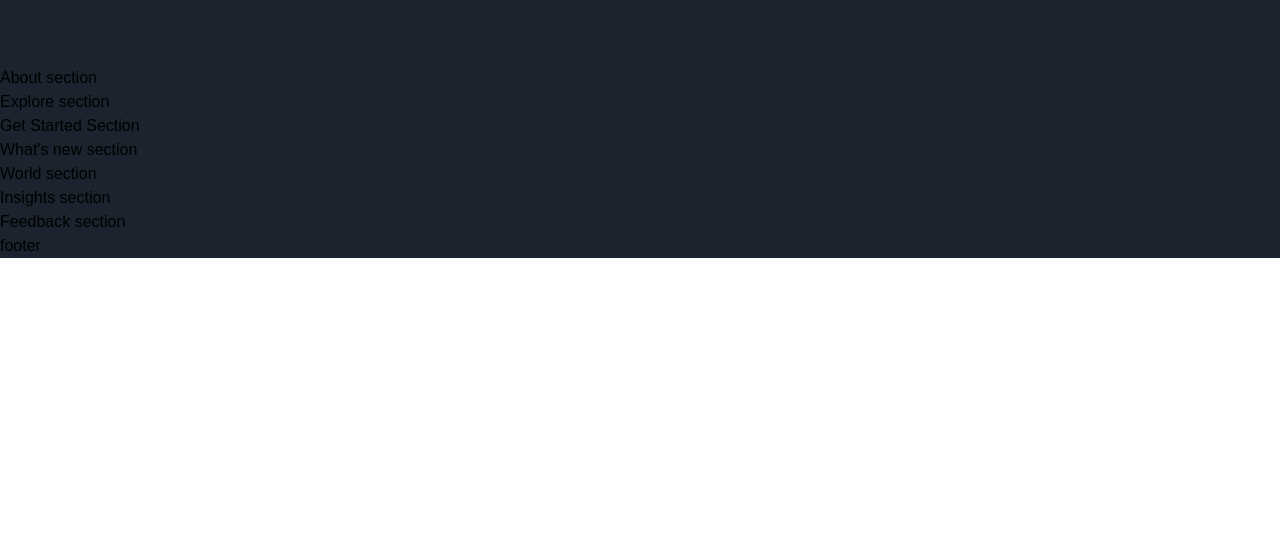
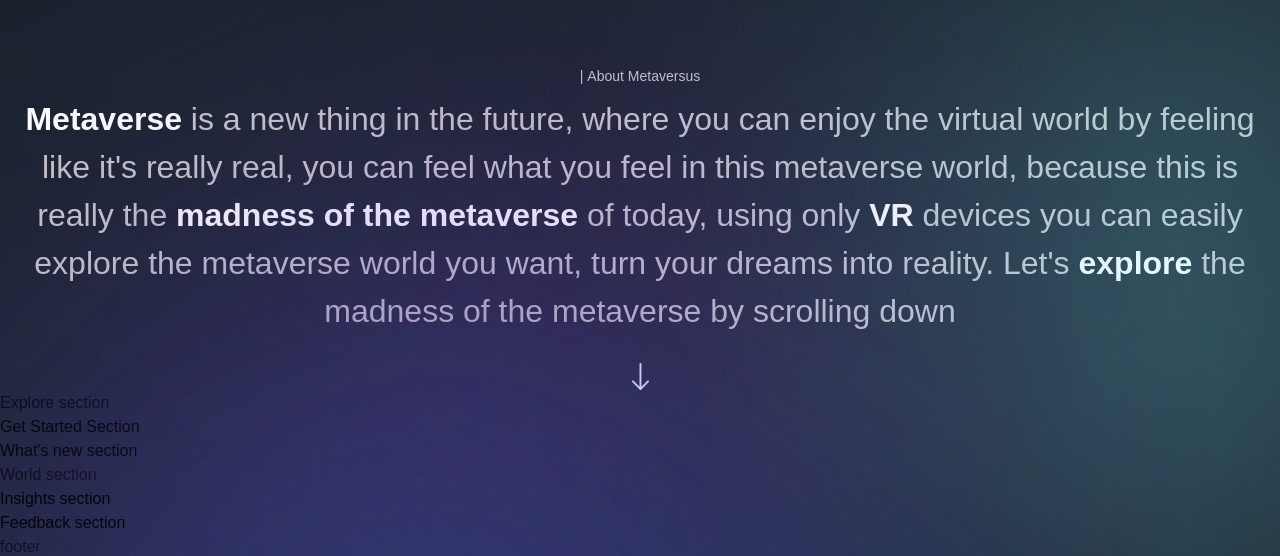
Before and after one commit to superheungdo/metaversus-clone, a Next.js app: page / in a window 1280 px wide. Shown: the part 1038-1594 px from the top of the page. Before the commit the page ends 1296 px from the top, so only its background shows below. Built offline with nearby package versions, Linux system fonts and the light colour scheme; a web font is replaced by a local one.

Commit message:
Update About

```diff
--- a/app/page.js
+++ b/app/page.js
@@ -14,13 +14,27 @@
   <div className="bg-primary-black overflow-hidden">
     <Navbar />
     <Hero />
+
+    <div className="relative">
       <About />
+      <div className="gradient-03 z-0" />
       <Explore />
+    </div>
+
+    <div className="relative">
       <GetStarted />
+      <div className="gradient-04 z-0" />
       <WhatsNew />
+    </div>
+
     <World />
+
+    <div className="relative">
       <Insights />
+      <div className="gradient-04 z-0" />
       <Feedback />
+    </div>
+
     <Footer />
   </div>
 );
--- a/components/CustomTexts.jsx
+++ b/components/CustomTexts.jsx
@@ -1,5 +1,20 @@
 "use client";
 
-export const TypingText = () => <p>Typing Text</p>;
+import { motion } from "framer-motion";
 
-export const TitleText = () => <h2>Title Text</h2>;
+import { textContainer, textVariant2 } from "../utils/motion";
+
+export const TypingText = ({ title, textStyles }) => (
+  <motion.p
+    variants={textContainer}
+    className={`font-normal text-[14px] text-secondary-white ${textStyles}`}
+  >
+    {Array.from(title).map((letter, index) => (
+      <motion.span key={index} variants={textVariant2}>
+        {letter === " " ? "\u00A0" : letter}
+      </motion.span>
+    ))}
+  </motion.p>
+);
+
+export const TitleText = ({ title, textStyles }) => <h2>Title Text</h2>;
--- a/sections/About.jsx
+++ b/sections/About.jsx
@@ -1,5 +1,49 @@
 "use client";
 
-const About = () => <section>About section</section>;
+import { motion } from "framer-motion";
+
+import { fadeIn, staggerContainer } from "../utils/motion";
+import { TypingText } from "../components";
+
+const About = () => (
+  <section>
+    <div className="gradient-02 z-0" />
+    <motion.div
+      variants={staggerContainer}
+      initial="hidden"
+      whileInView="show"
+      viewport={{ once: false, amount: 0.25 }}
+      className="inner-width flex-center flex-col mx-auto"
+    >
+      <TypingText title="| About Metaversus" textStyles="text-center" />
+
+      <motion.p
+        variants={fadeIn("up", "tween", 0.2, 1)}
+        className="mt-[8px] font-normal text-[20px] sm:text-[32px] text-center text-secondary-white"
+      >
+        <span className="font-extrabold text-white">Metaverse</span> is a new
+        thing in the future, where you can enjoy the virtual world by feeling
+        like it's really real, you can feel what you feel in this metaverse
+        world, because this is really the{" "}
+        <span className="font-extrabold text-white">
+          madness of the metaverse
+        </span>{" "}
+        of today, using only{" "}
+        <span className="font-extrabold text-white">VR</span> devices you can
+        easily explore the metaverse world you want, turn your dreams into
+        reality. Let's{" "}
+        <span className="font-extrabold text-white">explore</span> the madness
+        of the metaverse by scrolling down
+      </motion.p>
+
+      <motion.img
+        variants={fadeIn("up", "tween", 0.4, 1)}
+        className="w-[18px] h-[28px] object-contain mt-[28px]"
+        src="/arrow-down.svg"
+        alt="arrow down"
+      />
+    </motion.div>
+  </section>
+);
 
 export default About;
```
Lines whose indentation alone changed are shown as unchanged.
